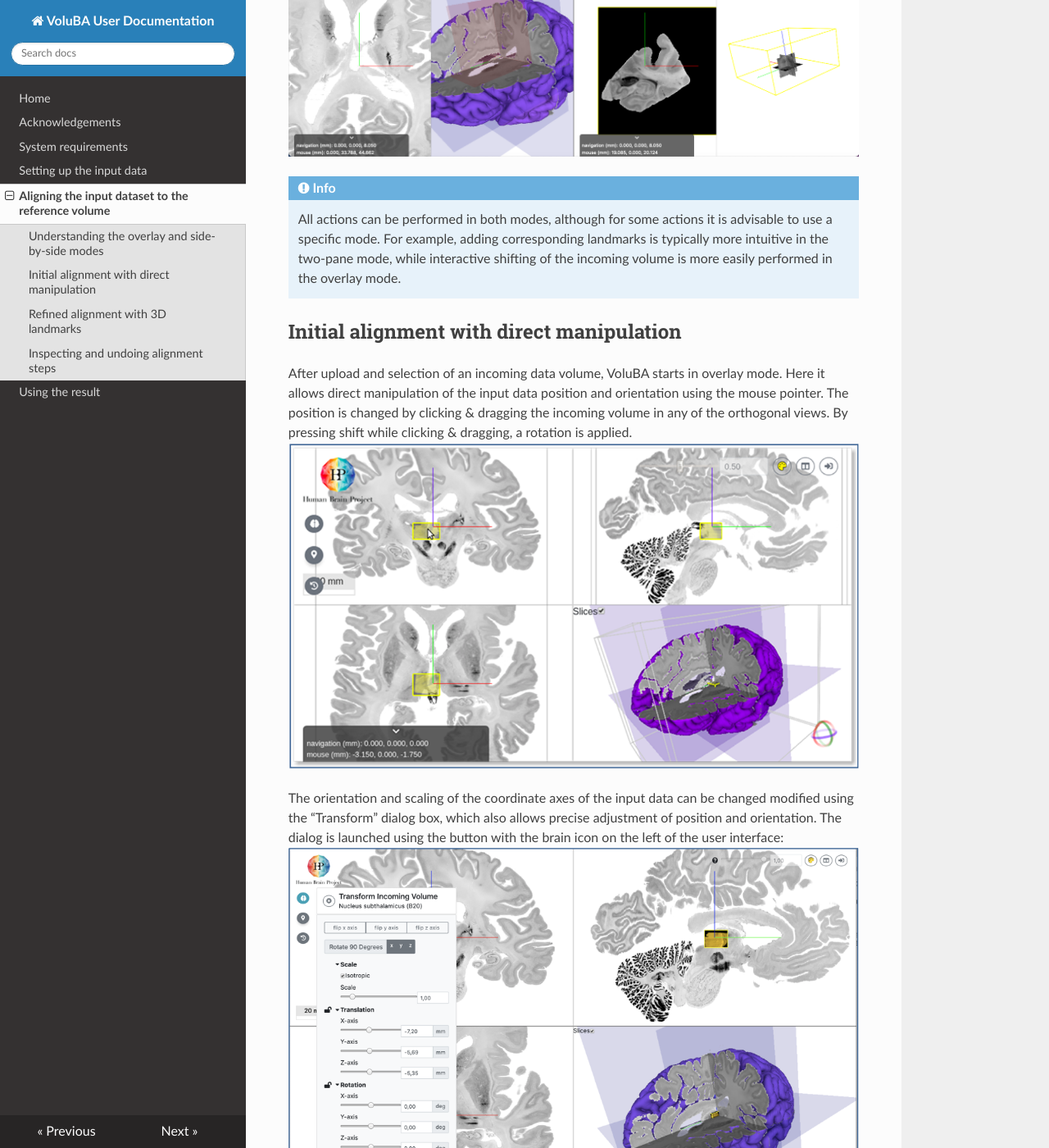
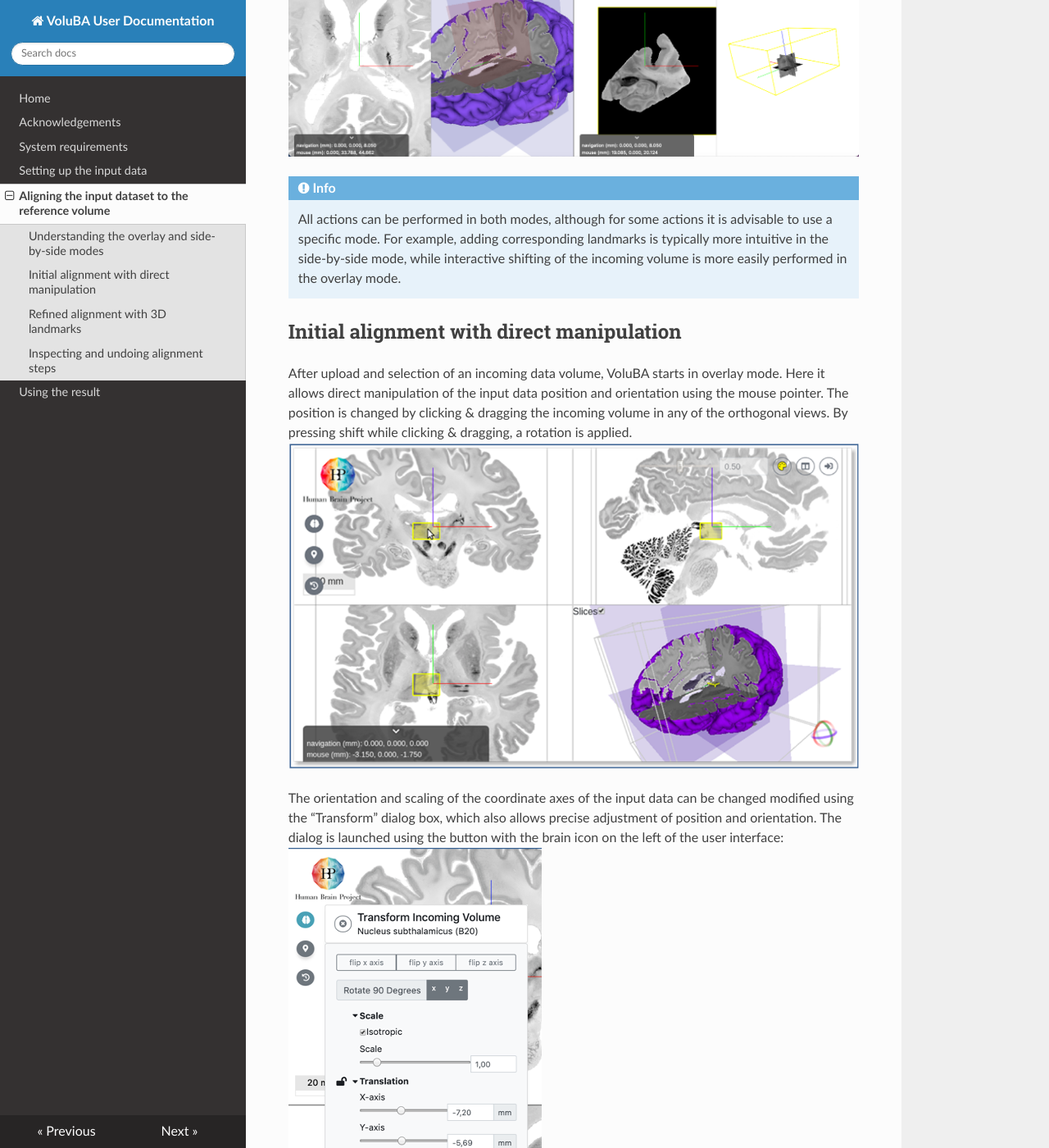
Before and after one commit to FZJ-INM1-BDA/voluba, an MkDocs documentation site: the page built from user_docs/alignment.md, in a window 1280 px wide and 1400 px high, scrolled down 1689 px. Shown: the whole window at 82% size. Built offline with MkDocs 1.6.1, drawn with Linux system fonts in a browser that asks for light colours; nearby versions of some CDN libraries; some of the changed text lies outside the part shown.

Commit message:
Optimtized user doc according to remarks 1-3 in Mail from Anna Hilverling

```diff
--- a/user_docs/alignment.md
+++ b/user_docs/alignment.md
@@ -24,7 +24,7 @@
 ![screenshot](images/sidebysidemode.png)
 
 !!! Info
-	All actions can be performed in both modes, although for some actions it is advisable to use a specific mode. For example, adding corresponding landmarks is typically more intuitive in the two-pane mode, while interactive shifting of the incoming volume is more easily performed in the overlay mode.
+	All actions can be performed in both modes, although for some actions it is advisable to use a specific mode. For example, adding corresponding landmarks is typically more intuitive in the side-by-side mode, while interactive shifting of the incoming volume is more easily performed in the overlay mode.
 
 
 ## Initial alignment with direct manipulation
@@ -43,7 +43,7 @@
 
 ## Refined alignment with 3D landmarks
 
-Once an acceptable alignment has been achieved based on the rigid transformations described above, you can start entering anatomical landmark pairs in either overlay or two-pane mode to compute an affine refinement of the image transformation.
+Once an acceptable alignment has been achieved based on the rigid transformations described above, you can start entering anatomical landmark pairs in either overlay or side-by-side mode to compute an affine refinement of the image transformation.
 
 !!! hint
     Entering landmarks is usually more intuitive to perfom in side-by-side mode.
```
Also changed, not shown: user_docs/input.md (+1 -1 lines), user_docs/images/fixscale.png.
